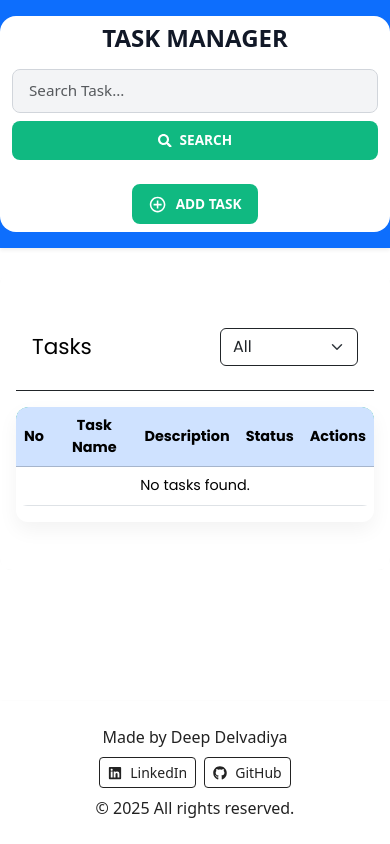
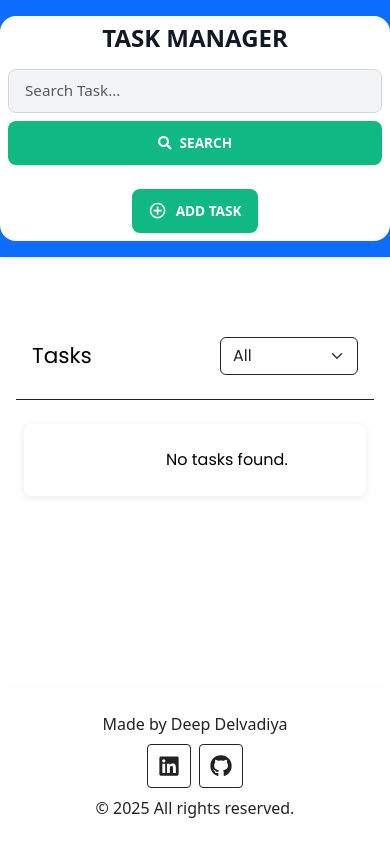
Before and after one commit to DELVADIYA-DEEP/Task-Manager, a React (Create React App) app: page / in a window 390 px wide. Built offline with nearby package versions, Linux system fonts and the light colour scheme.

Commit message:
Enhance footer and table responsiveness with improved styling and accessibility

```diff
--- a/src/components/footer/Footer.css
+++ b/src/components/footer/Footer.css
@@ -41,8 +41,32 @@
     color: #fff !important;
     border-color: #222;
 }
+.footer-social-btn {
+    min-width: 44px;
+    min-height: 44px;
+    font-size: 1rem;
+    padding: 0.5rem 1rem;
+    border-radius: 0.5rem;
+}
 @media (max-width: 767.98px) {
     .footer-fixed-md {
         position: static !important;
     }
+    .footer-custom .container {
+        flex-direction: column !important;
+        gap: 0.5rem !important;
+        padding: 0.5rem 0.5rem !important;
+    }
+    .footer-social-btn span {
+        display: none !important;
+    }
+    .footer-social-btn {
+        justify-content: center;
+        width: 44px;
+        height: 44px;
+        padding: 0;
+    }
+    .footer-custom p {
+        font-size: 1rem !important;
+    }
 }
--- a/src/components/footer/Footer.js
+++ b/src/components/footer/Footer.js
@@ -1,34 +1,35 @@
 import React from 'react';
 import { FaGithub, FaLinkedin } from "react-icons/fa";
-import './Footer.css'; // import the CSS class for responsive fix
+import './Footer.css';
 
 function Footer() {
     return (
         <footer className="footer-custom py-3 mt-auto shadow-sm position-fixed bottom-0 start-0 end-0 z-3 footer-fixed-md">
             <div className="container d-flex flex-column flex-md-row align-items-center justify-content-between gap-2 text-center text-md-start">
-
                 {/* Made by */}
                 <p className="mb-0 fs-6">Made by Deep Delvadiya</p>
 
                 {/* Social Links */}
-                <div className="d-flex justify-content-center gap-2">
+                <div className="d-flex justify-content-center gap-2 flex-wrap">
                     <a
                         href="https://www.linkedin.com/in/delvadiyadeep"
                         target="_blank"
                         rel="noopener noreferrer"
-                        className="btn btn-outline-light d-flex align-items-center gap-2 btn-sm"
+                        className="btn btn-outline-light d-flex align-items-center gap-2 btn-sm footer-social-btn"
+                        aria-label="LinkedIn"
                     >
-                        <FaLinkedin />
-                        LinkedIn
+                        <FaLinkedin size={22} />
+                        <span className="d-none d-sm-inline">LinkedIn</span>
                     </a>
                     <a
                         href="https://github.com/DELVADIYA-DEEP"
                         target="_blank"
                         rel="noopener noreferrer"
-                        className="btn btn-outline-light d-flex align-items-center gap-2 btn-sm"
+                        className="btn btn-outline-light d-flex align-items-center gap-2 btn-sm footer-social-btn"
+                        aria-label="GitHub"
                     >
-                        <FaGithub />
-                        GitHub
+                        <FaGithub size={22} />
+                        <span className="d-none d-sm-inline">GitHub</span>
                     </a>
                 </div>
 
--- a/src/components/table/Table.css
+++ b/src/components/table/Table.css
@@ -118,3 +118,54 @@ td .btn-outline-danger:hover {
         padding: 0.5rem;
     }
 }
+
+@media (max-width: 600px) {
+  .table, .table thead, .table tbody, .table th, .table td, .table tr {
+    display: block;
+    width: 100%;
+  }
+  .table {
+    min-width: unset;
+    font-size: 1rem;
+  }
+  .table tr {
+    margin-bottom: 1rem;
+    border-radius: 0.5rem;
+    box-shadow: 0 2px 8px rgba(0,0,0,0.08);
+    background: #fff;
+    padding: 1rem;
+    display: flex;
+    flex-direction: column;
+    align-items: flex-start;
+  }
+  .table td {
+    border: none;
+    padding: 0.25rem 0;
+    display: flex;
+    align-items: center;
+    font-size: 1rem;
+    word-break: break-word;
+  }
+  .table thead { display: none; }
+  .table td:before {
+    content: attr(data-label);
+    font-weight: 600;
+    min-width: 110px;
+    margin-right: 0.5rem;
+    color: #888;
+    display: inline-block;
+  }
+  .table-responsive {
+    padding: 0;
+    box-shadow: none;
+  }
+  .container {
+    padding: 0.5rem !important;
+  }
+  .btn, .btn-sm, .btn-outline-primary, .btn-outline-success, .btn-outline-danger {
+    min-width: 44px;
+    min-height: 44px;
+    font-size: 1rem;
+    padding: 0.5rem 1rem;
+  }
+}
--- a/src/components/table/Table.js
+++ b/src/components/table/Table.js
@@ -74,10 +74,10 @@ function TaskTable() {
                                     ) : (
                                         filterTask.map((task, index) => (
                                             <tr key={task.id}>
-                                                <td>{index + 1}</td>
-                                                <td>{task.name}</td>
-                                                <td>{task.description}</td>
-                                                <td>
+                                                <td data-label="No">{index + 1}</td>
+                                                <td data-label="Task Name">{task.name}</td>
+                                                <td data-label="Description">{task.description}</td>
+                                                <td data-label="Status">
                                                     <button
                                                         className={`btn btn-sm d-inline-flex justify-content-center align-items-center
             ${task.status === 'Complete' ? 'btn-success' : 'btn-warning text-dark'}`}
@@ -87,7 +87,7 @@ function TaskTable() {
                                                         {task.status}
                                                     </button>
                                                 </td>
-                                                <td className='d-flex align-items-center justify-content-evenly'>
+                                                <td data-label="Actions" className='d-flex align-items-center justify-content-evenly'>
                                                     <button
                                                         className='btn btn-sm btn-outline-primary fs-4 d-flex align-items-center justify-content-center'
                                                         title="View"
```
